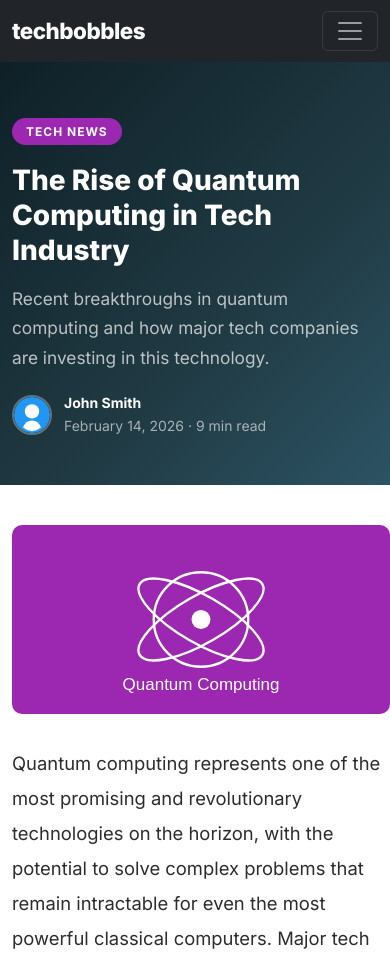
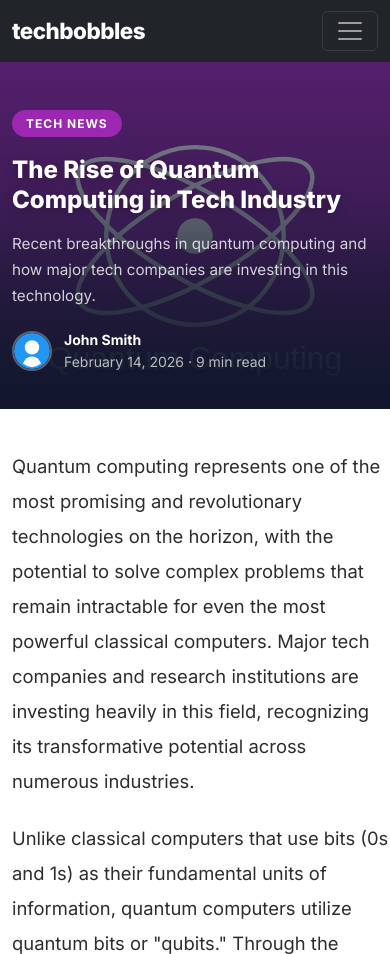
Before and after one commit to siddartha1192/blogging, a Flask app: page /post/quantum-computing-tech-industry in a window 390 px wide. Shown: the top 954 px of the page. Run offline with Flask 3, Linux system fonts and the light colour scheme; the visitor is signed in with stand-in values (Sample User, id 1); data comes from the database, SQL or seed files in the repository.

Commit message:
Move featured image into hero as background with transparent overlay
Redesigned the post hero section to match the homepage carousel style:
- Featured image is now a full-width background behind the hero content
  instead of a separate standalone image below the header
- Added a left-to-right gradient overlay (dark on left for text readability,
  transparent on right to reveal the image)
- Added a subtle bottom gradient via ::after for extra text contrast
- Falls back to the original gradient when no featured image exists
- Content sits at the bottom of the hero with flex align-items: flex-end
- Title gets a soft text-shadow for depth
- Responsive: on mobile, overlay switches to a top-to-bottom gradient
  for full-width readability

https://claude.ai/code/session_017xay9CDrzgaeaTHFU2myXu

```diff
--- a/templates/post.html
+++ b/templates/post.html
@@ -6,9 +6,51 @@
 <style>
 /* ── Post header ─────────────────────────────────── */
 .post-hero {
+    position: relative;
+    color: #fff;
+    padding: 80px 0 56px;
+    min-height: 400px;
+    display: flex;
+    align-items: flex-end;
+    overflow: hidden;
+}
+.post-hero-bg {
+    position: absolute;
+    inset: 0;
+    background-size: cover;
+    background-position: center;
+    transform: scale(1.02);
+}
+.post-hero-overlay {
+    position: absolute;
+    inset: 0;
+    background: linear-gradient(
+        to right,
+        rgba(15, 23, 42, 0.92) 0%,
+        rgba(15, 23, 42, 0.82) 35%,
+        rgba(15, 23, 42, 0.55) 65%,
+        rgba(15, 23, 42, 0.3) 100%
+    );
+}
+/* Subtle bottom gradient for content readability */
+.post-hero-overlay::after {
+    content: '';
+    position: absolute;
+    bottom: 0;
+    left: 0;
+    right: 0;
+    height: 60%;
+    background: linear-gradient(to top, rgba(15, 23, 42, 0.7) 0%, transparent 100%);
+}
+/* Fallback when no featured image */
+.post-hero--no-img {
     background: linear-gradient(135deg, #0f2027 0%, #203a43 60%, #2c5364 100%);
-    color: #fff;
+    min-height: auto;
     padding: 56px 0 48px;
+}
+.post-hero .container {
+    position: relative;
+    z-index: 2;
 }
 .post-hero .post-category {
     display: inline-block;
@@ -22,14 +64,15 @@
     margin-bottom: 18px;
 }
 .post-hero h1 {
-    font-size: 2.2rem;
+    font-size: 2.4rem;
     font-weight: 800;
     line-height: 1.25;
     margin-bottom: 16px;
+    text-shadow: 0 2px 12px rgba(0,0,0,0.3);
 }
 .post-hero .post-excerpt {
     font-size: 1.08rem;
-    color: rgba(255,255,255,0.7);
+    color: rgba(255,255,255,0.8);
     line-height: 1.7;
     margin-bottom: 20px;
 }
@@ -38,7 +81,7 @@
     align-items: center;
     gap: 12px;
     font-size: 14px;
-    color: rgba(255,255,255,0.6);
+    color: rgba(255,255,255,0.7);
 }
 .post-hero .meta-row img { border: 2px solid rgba(255,255,255,0.3); }
 .post-hero .meta-row strong { color: #fff; }
@@ -51,12 +94,7 @@
     padding-right: 32px;
 }
 
-/* Featured image */
-.post-featured-img {
-    width: 100%;
-    border-radius: 10px;
-    margin-bottom: 32px;
-}
+/* Featured image (no longer used as standalone) */
 
 /* Prose / article body */
 .prose {
@@ -204,14 +242,32 @@
 /* ── Responsive ──────────────────────────────────── */
 @media (max-width: 991px) {
     .post-layout .content-col { padding-right: 0; }
+    .post-hero { min-height: 340px; padding: 64px 0 44px; }
     .post-hero h1 { font-size: 1.75rem; }
+}
+@media (max-width: 767px) {
+    .post-hero { min-height: 300px; padding: 48px 0 36px; }
+    .post-hero h1 { font-size: 1.5rem; }
+    .post-hero .post-excerpt { font-size: 0.95rem; }
+    .post-hero-overlay {
+        background: linear-gradient(
+            to top,
+            rgba(15, 23, 42, 0.95) 0%,
+            rgba(15, 23, 42, 0.7) 50%,
+            rgba(15, 23, 42, 0.5) 100%
+        );
+    }
 }
 </style>
 {% endblock %}
 
 {% block content %}
 <!-- Post Header -->
-<header class="post-hero">
+<header class="post-hero {% if not post.featured_image %}post-hero--no-img{% endif %}">
+    {% if post.featured_image %}
+    <div class="post-hero-bg" style="background-image: url('{{ post.featured_image }}');"></div>
+    <div class="post-hero-overlay"></div>
+    {% endif %}
     <div class="container">
         <div class="row">
             <div class="col-lg-9">
@@ -240,10 +296,6 @@
         <div class="row">
             <!-- Main content (left) -->
             <div class="col-lg-9 content-col">
-                {% if post.featured_image %}
-                <img src="{{ post.featured_image }}" alt="{{ post.title }}" class="post-featured-img">
-                {% endif %}
-
                 <article class="prose">
                     {{ post.content_html | safe }}
                 </article>
```
